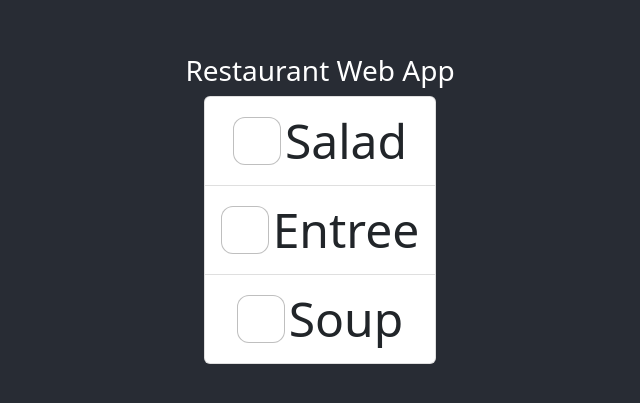
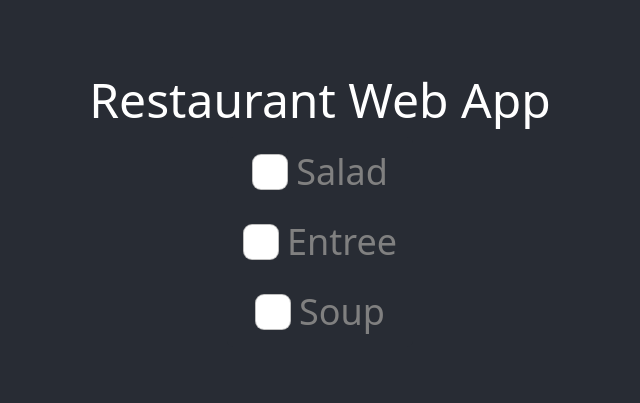
Before and after one commit to mwikalikyalo/restaurant-react, a React (Create React App) app: page / in a window 1280 px wide. Shown: the part 191-594 px from the top of the page, without its empty margins (320-960 px from the left). Built offline with nearby package versions, Linux system fonts and the light colour scheme.

Commit message:
Add the checkbox list

```diff
--- a/src/App.css
+++ b/src/App.css
@@ -9,11 +9,16 @@
   flex-direction: column;
   align-items: center;
   justify-content: center;
-  font-size: 3em;
   color: white;
 }
 
-.menu{
-  font-size: 1em;
+h3.web{
+  font-size: 3em;
+}
+
+li.list-group-item{
+  color: grey;
   background-color: #282c34;
+  font-size: 36px;
+  border: 1px #282c34;
 }
--- a/src/App.js
+++ b/src/App.js
@@ -5,19 +5,19 @@ function App() {
   return (
     <div className="App">
       <header className="App-header">
-        <h3>Restaurant Web App</h3>
+        <h3 className='web'>Restaurant Web App</h3>
           <div className="menu">
             <ul className="list-group">
               <li className="list-group-item">
-                <input className="form-check-input me-1" type="checkbox" value="" aria-label="..." />
+                <input className="form-check-input me-2" type="checkbox" value="" aria-label="..."/>
                 Salad
               </li>
               <li className="list-group-item">
-                <input className="form-check-input me-1" type="checkbox" value="" aria-label="..." />
+                <input className="form-check-input me-2" type="checkbox" value="" aria-label="..." />
                 Entree
               </li>
               <li className="list-group-item">
-                <input className="form-check-input me-1" type="checkbox" value="" aria-label="..." />
+                <input className="form-check-input me-2" type="checkbox" value="" aria-label="..." />
                 Soup
               </li>
             </ul>
```
